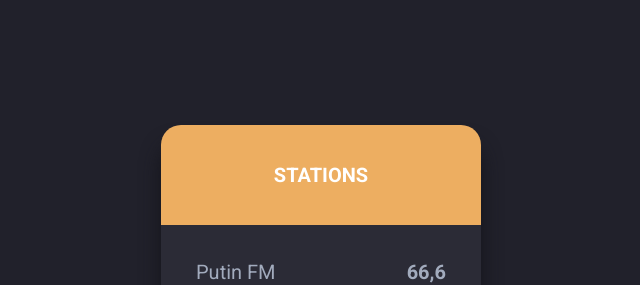
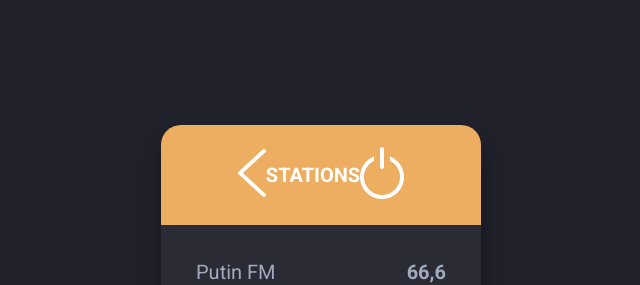
Before and after one commit to barbaraszott/radio, a React (Create React App) app: page / in a window 1280 px wide. Shown: the top 285 px of the page, without its empty margins (319-959 px from the left). Built offline with nearby package versions, Linux system fonts and the light colour scheme.

Commit message:
Create buttons in .radio-header - go back, switch off

```diff
--- a/src/App.js
+++ b/src/App.js
@@ -3,6 +3,8 @@ import './App.scss';
 import Station from './Station';
 import CurrentlyPlaying from './CurrentlyPlaying';
 // import stationCover from './station-cover.png';
+import backArrow from './imgs/back-arrow.png';
+import switchBtn from './imgs/switch.png';
 
 const stations = [
 	{ name: 'Putin FM', frequency: '66,6', info: '' },
@@ -31,7 +33,15 @@ class App extends React.Component {
 	render() {
 		return (
 			<div className="radio-container">
-				<div className="radio-header">Stations</div>
+				<div className="radio-header">
+					<div className="radio-header-back">
+						<img src={backArrow} alt="Back" />
+					</div>
+					Stations
+					<div className="radio-header-switch" onClick={this.switchOff}>
+						<img src={switchBtn} alt="Switch on/off" />
+					</div>
+				</div>
 				<ul className="radio-stations">
 					{stations.map((station, i) => (
 						<li key={i}>
```
Also changed, not shown: src/imgs/back-arrow.png (added), src/imgs/switch.png (added).
